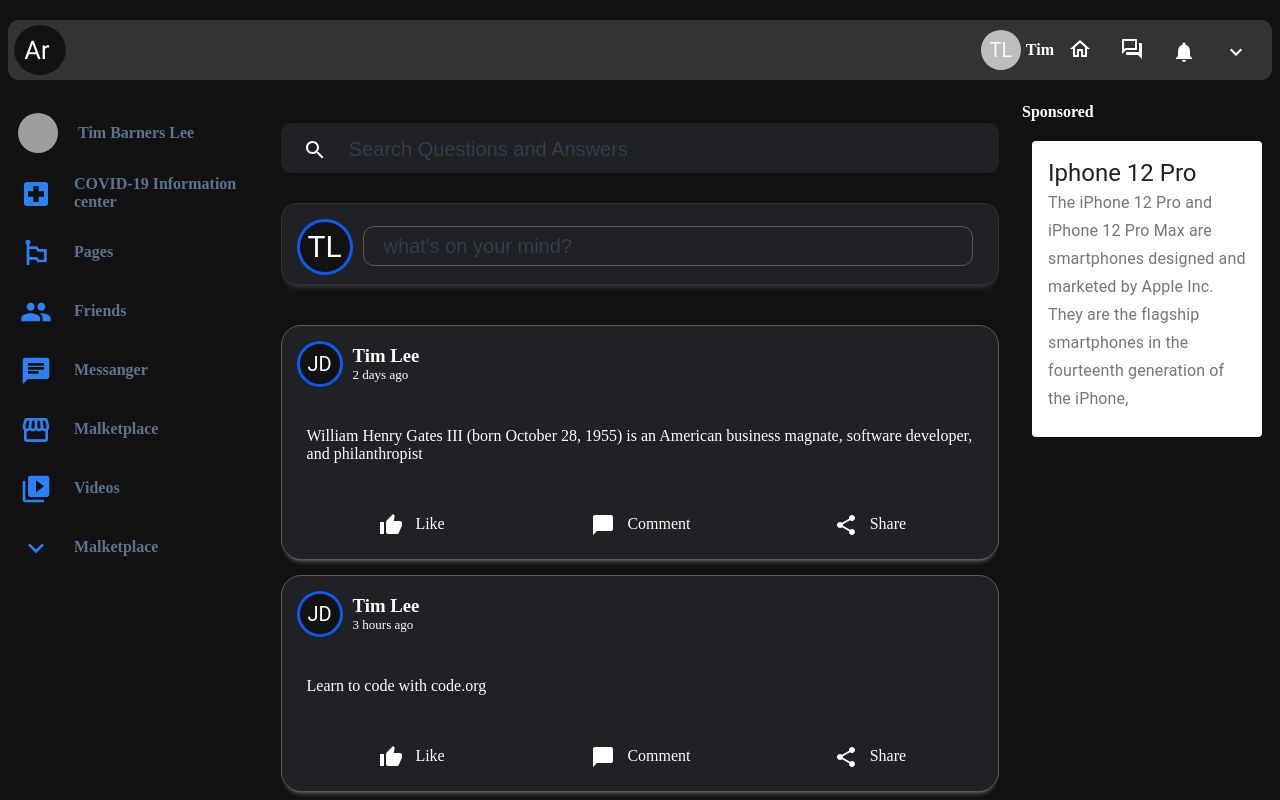
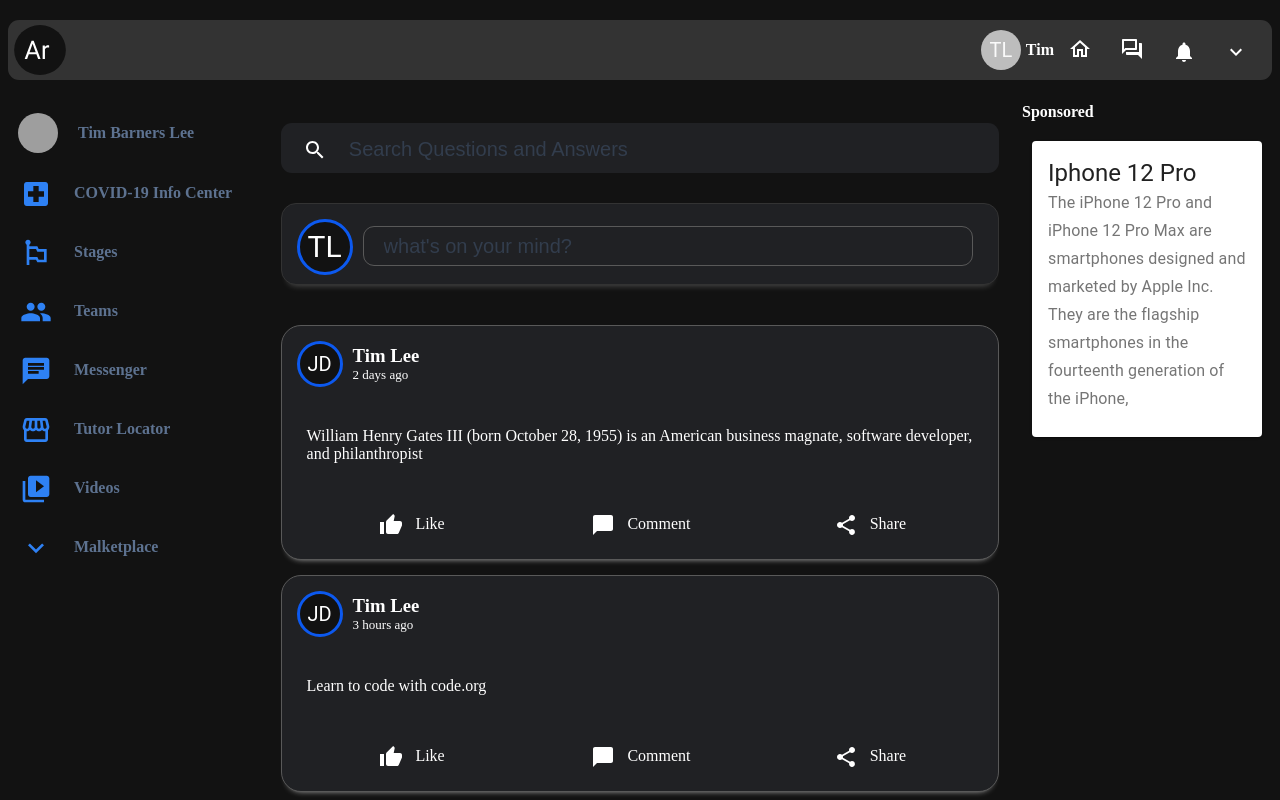
Before and after one commit to Irere123/Neox-UI, a React (Create React App) app: page / in a window 1280 px wide. Shown: the top 800 px of the page. Built offline with nearby package versions, Linux system fonts and the light colour scheme; grey boxes are pictures that could not be loaded.

Commit message:
Updated some files

```diff
--- a/src/pages/Home.jsx
+++ b/src/pages/Home.jsx
@@ -23,11 +23,11 @@ function Home() {
       <div className='app__body'>
         <div className='trends'>
           <SidebarRow title='Tim Barners Lee' src={logo} />
-          <SidebarRow Icon={LocalHospitalIcon} title='COVID-19 Information center' />
-          <SidebarRow Icon={EmojiFlagsIcon} title='Pages' />
-          <SidebarRow Icon={PeopleIcon} title='Friends' />
-          <SidebarRow Icon={ChatIcon} title='Messanger' />
-          <SidebarRow Icon={StorefrontIcon} title='Malketplace' />
+          <SidebarRow Icon={LocalHospitalIcon} title='COVID-19 Info Center' />
+          <SidebarRow Icon={EmojiFlagsIcon} title='Stages' />
+          <SidebarRow Icon={PeopleIcon} title='Teams' />
+          <SidebarRow Icon={ChatIcon} title='Messenger' />
+          <SidebarRow Icon={StorefrontIcon} title='Tutor Locator' />
           <SidebarRow Icon={VideoLibaryIcon} title='Videos' />
           <SidebarRow Icon={ExpandMoreOutlined} title='Malketplace' />
         </div>
```
